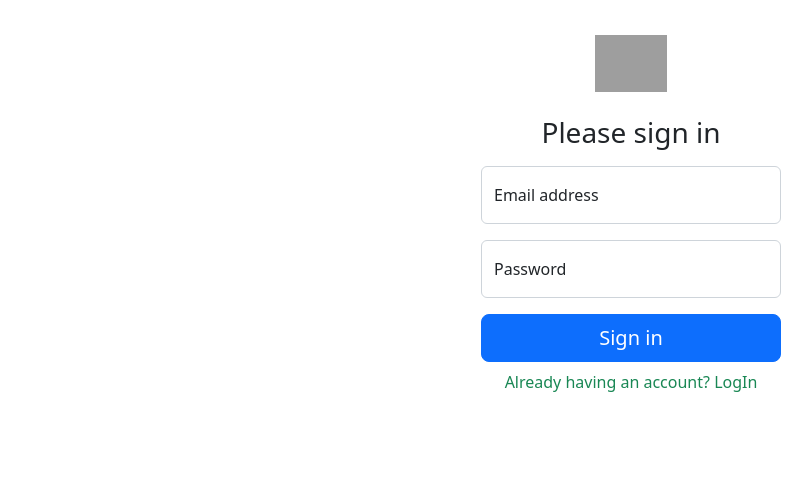
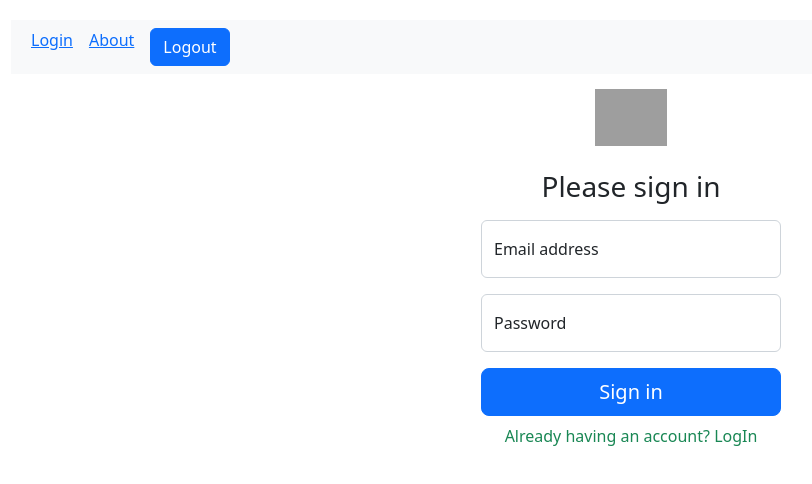
Before and after one commit to sahil-bhanvadiya/recipe-app-react-ts, a React (Create React App) app: page /register in a window 1280 px wide. Shown: the top 484 px of the page, without its empty margins (9-821 px from the left). Built offline with nearby package versions, Linux system fonts and the light colour scheme; grey boxes are pictures that could not be loaded.

Commit message:
feat: session-5

```diff
--- a/src/components/About.tsx
+++ b/src/components/About.tsx
@@ -1,8 +1,10 @@
 import React from 'react'
+import Navbar from './Navbar'
 
 const About = () => {
   return (
     <div>
+    <Navbar/>
       About
     </div>
   )
--- /dev/null
+++ b/src/components/AuthGaurd.tsx
@@ -0,0 +1,9 @@
+import { FC } from "react";
+import { Navigate } from "react-router-dom";
+
+const AuthGaurd:FC<{children:JSX.Element}> = ({children}) => {
+  const token = localStorage.getItem("token");
+  return token ? children : <Navigate to="/login" />;
+};
+
+export default AuthGaurd;
--- a/src/components/Main.tsx
+++ b/src/components/Main.tsx
@@ -5,6 +5,7 @@ import Modal from "react-bootstrap/Modal";
 import { useForm, SubmitHandler } from "react-hook-form";
 import { yupResolver } from '@hookform/resolvers/yup';
 import * as yup from "yup";
+import Navbar from "./Navbar";
 export interface Recipe {
   id: number;
   image: string;
@@ -108,6 +109,7 @@ const Main: FC = () => {
   }
   return (
     <>
+    <Navbar/>
       <div className="text-center mb-3">
         <Button variant="primary" onClick={handleShow}>
           Add Recipe
--- /dev/null
+++ b/src/components/Navbar.tsx
@@ -0,0 +1,48 @@
+import { Link, useNavigate } from 'react-router-dom'
+import { Button } from 'react-bootstrap'
+import { useEffect, useState } from 'react'
+
+const Navbar = () => {
+    const [token, setToken] = useState<boolean>(false);
+    useEffect(()=>{
+        const userToken = localStorage.getItem('token')
+        setToken(!!userToken)
+    },[])
+    const navigate = useNavigate()
+    const onLogoutHandler = () => {
+        localStorage.clear();
+        navigate('/login')
+    }
+  return (<nav className="navbar navbar-expand-lg navbar-light bg-light">
+  <div className="container-fluid">
+    {/* <Link to='recipes'>Recipe App</Link> */}
+    {/* <a className="navbar-brand" href="#">Navbar</a> */}
+    <button className="navbar-toggler" type="button" data-bs-toggle="collapse" data-bs-target="#navbarSupportedContent" aria-controls="navbarSupportedContent" aria-expanded="false" aria-label="Toggle navigation">
+      <span className="navbar-toggler-icon"></span>
+    </button>
+    <div className="collapse navbar-collapse" id="navbarSupportedContent">
+      <ul className="navbar-nav me-auto mb-2 mb-lg-0">
+        {token ? <><li className="nav-item mx-2">
+        <Link to='/recipes'>Recipe App</Link>
+        </li>
+        <li className="nav-item mx-2">
+        <Link to='/recipes'>Home</Link>
+        </li></> : <li className="nav-item mx-2">
+        <Link to='/login'>Login</Link>
+        </li>}
+        <li className="nav-item mx-2">
+        <Link to='/about'>About</Link>
+        </li>
+        <li className="nav-item mx-2">
+            <Button onClick={onLogoutHandler}>Logout</Button>
+        </li>
+
+
+      </ul>
+
+    </div>
+  </div>
+</nav>)
+}
+
+export default Navbar
--- a/src/components/Register.tsx
+++ b/src/components/Register.tsx
@@ -2,8 +2,8 @@ import { FC } from "react";
 import { useNavigate } from "react-router-dom";
 import { useForm, SubmitHandler } from "react-hook-form";
 import { yupResolver } from "@hookform/resolvers/yup";
+import Navbar from "./Navbar";
 import * as yup from "yup";
-
 type Inputs = {
   email: string;
   password: string;
@@ -28,12 +28,16 @@ const Register: FC<{ isLoginPage: boolean }> = ({ isLoginPage }) => {
   const onSubmit: SubmitHandler<Inputs> = (data) => {
     //need api call
     console.log(data);
+    localStorage.setItem('token','true')
+    navigate('/recipes')
   };
   const onToggleHandler = (): void => {
     isLoginPage ? navigate("/register") : navigate("/login");
   };
 
   return (
+    <>
+    <Navbar/>
     <div className="d-flex text-center">
       <main className="form-signin">
         <form onSubmit={handleSubmit(onSubmit)}>
@@ -87,6 +91,7 @@ const Register: FC<{ isLoginPage: boolean }> = ({ isLoginPage }) => {
         </p>
       </main>
     </div>
+    </>
   );
 };
 
```
Also changed, not shown: src/App.tsx (+8 -6 lines).
